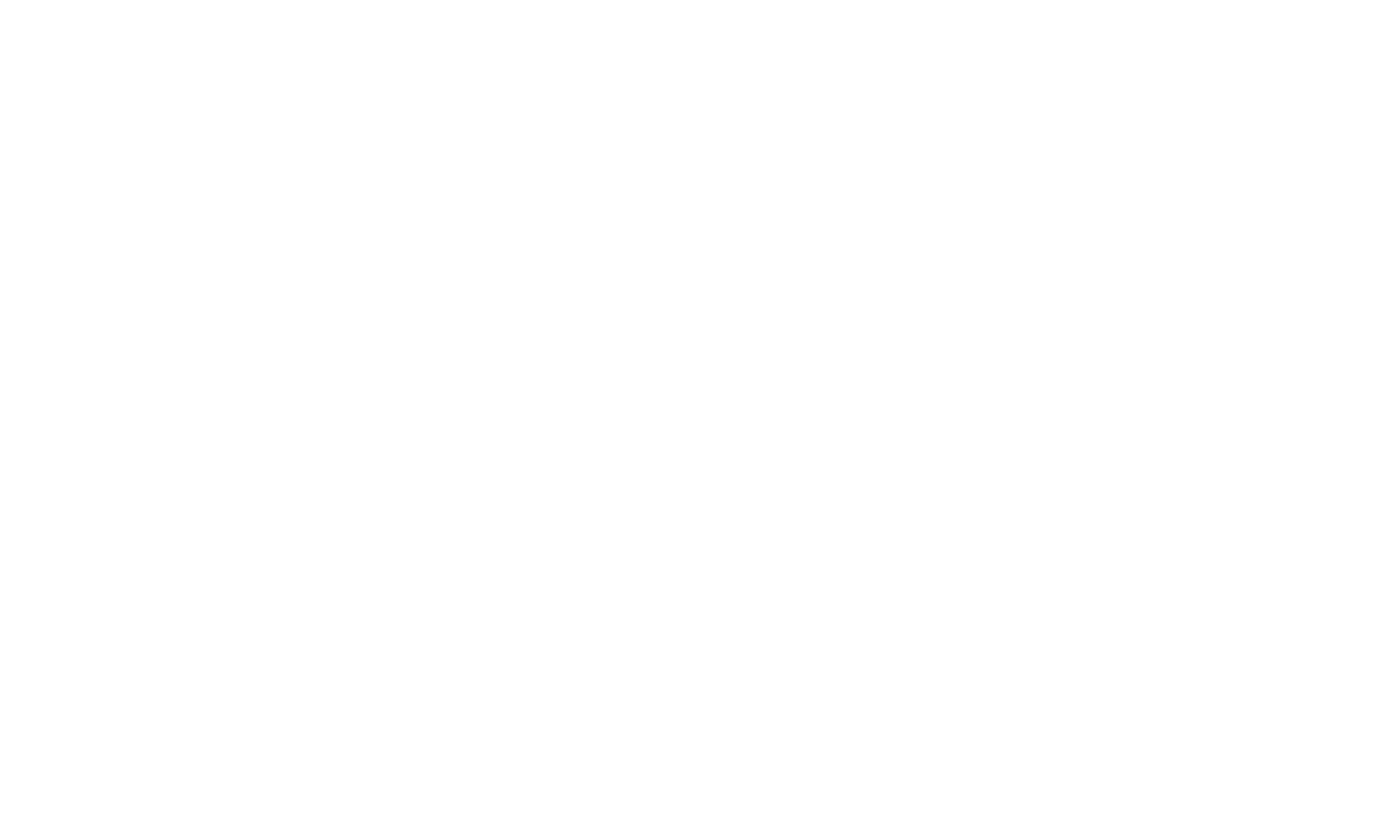
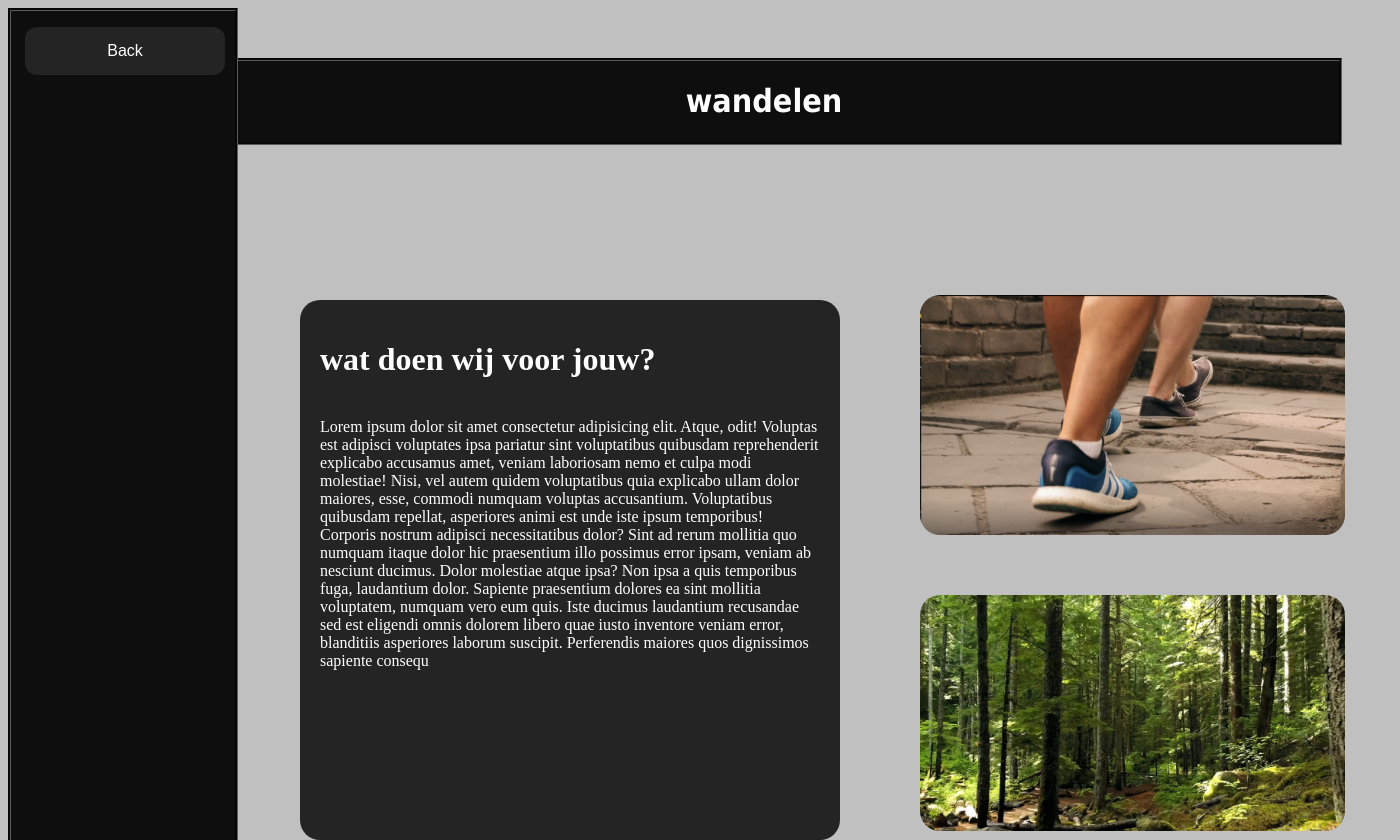
Before and after one commit to Deanmaister68/Ik-hou-van-hobby-s, a PHP site: page /Wandelen/Index.html in a window 1400 px wide. Before the commit the page is empty. Before the commit the page ends 800 px from the top, so only its background shows below. Run offline with PHP 8.4, Linux system fonts and the light colour scheme.

Commit message:
eerste update wandelen

```diff
--- a/Evenementen/Wandelen/Index.html
+++ b/Evenementen/Wandelen/Index.html
@@ -0,0 +1,51 @@
+<!DOCTYPE html>
+<html lang="en">
+<head>
+    <meta charset="UTF-8">
+    <meta http-equiv="X-UA-Compatible" content="IE=edge">
+    <meta name="viewport" content="width=device-width, initial-scale=1.0">
+    <title>Document</title>
+
+    <link rel="stylesheet" href="wandelen.css">
+
+</head>
+<body>
+
+    <!--Header-->
+
+    <Header>
+        <h1 class="Hoofdtext">wandelen</h1>
+
+    </Header>
+
+    <!--Sidebox-->
+
+    <div id="sidebox">
+
+        <a href="../Index_Evenementen.html"> <button class="button"> Back </button></a>
+
+    </div>
+
+    <!--Boxen-->
+
+    <div id="box1">
+        <h1>
+            wat doen wij voor jouw?
+        </h1>
+        <br>
+        Lorem ipsum dolor sit amet consectetur adipisicing elit. Atque, odit! Voluptas est adipisci voluptates ipsa pariatur sint voluptatibus quibusdam reprehenderit explicabo accusamus amet, veniam laboriosam nemo et culpa modi molestiae!
+        Nisi, vel autem quidem voluptatibus quia explicabo ullam dolor maiores, esse, commodi numquam voluptas accusantium. Voluptatibus quibusdam repellat, asperiores animi est unde iste ipsum temporibus! Corporis nostrum adipisci necessitatibus dolor?
+        Sint ad rerum mollitia quo numquam itaque dolor hic praesentium illo possimus error ipsam, veniam ab nesciunt ducimus. Dolor molestiae atque ipsa? Non ipsa a quis temporibus fuga, laudantium dolor.
+        Sapiente praesentium dolores ea sint mollitia voluptatem, numquam vero eum quis. Iste ducimus laudantium recusandae sed est eligendi omnis dolorem libero quae iusto inventore veniam error, blanditiis asperiores laborum suscipit.
+        Perferendis maiores quos dignissimos sapiente consequ
+
+    <div id="box2">
+        <img src="wandelen1.png">
+    </div>
+
+    <div id="box3">
+        <img src="wandelen2.png">
+    </div>
+
+</body>
+</html>
--- /dev/null
+++ b/Evenementen/Wandelen/wandelen.css
@@ -0,0 +1,92 @@
+body {
+
+    background-color: #C0C0C0;
+}
+
+header {
+    color: white;
+    float: right;
+    width: 1150px;
+    background-color: rgb(14, 14, 14);
+    border: 3px groove rgb(92, 92, 92);
+    text-align: center;
+    margin: 50px;
+    font-family: tahoma;
+}
+
+
+
+.button {
+    background-color: rgb(36, 36, 36);
+    border: none;
+    color: rgb(255, 255, 255);
+    padding: 15px 32px;
+    text-align: center;
+    text-decoration: none;
+    display: inline-block;
+    font-size: 16px;
+    margin: 4px 2px;
+    cursor: pointer;
+    border-radius: 12px;
+    width: 200px;
+  }
+  .button:hover {
+    background-color:#1de303;
+    transition: 0.7s;
+}
+
+
+#sidebox{
+
+    background-color: rgb(14, 14, 14);
+    width: 200px;
+    height: 175%;
+    padding: 12px;
+    border: 3px groove rgb(92, 92, 92);
+    position: fixed;
+}
+
+#box1 {
+
+    width: 500px;
+    height: 500px;
+    background-color:rgb(36, 36, 36);
+    border-radius: 20px;
+    position: relative;
+    top: 300px;
+    left: 300px;
+    padding: 20px;
+    color:white ;
+    position: absolute;
+}
+
+#box2 {
+
+    width: 425px;
+    height: 225px;
+    background-color:#C0C0C0;
+    border-radius: 20px;
+    position: absolute;
+    bottom: 300px;
+    left: 600px;
+    padding: 20px;
+}
+
+#box3 {
+
+    width: 425px;
+    height: 225px;
+    background-color:#C0C0C0;
+    border-radius: 20px;
+    position: absolute;
+    bottom: 0px;
+    left: 600px;
+    padding: 20px;
+
+}
+
+img{
+    width: 425px;
+    border-radius: 20px;
+
+}
--- a/Home/Index_Home.html
+++ b/Home/Index_Home.html
@@ -12,9 +12,10 @@
 <body>
    <div id="header"><h1>Ik hou van hobby's</h1></div>
     <div id="sidebox">
+
 <a href="#"> <button class="button"> Home </button></a>
 
-<a href="/Evenementen/Index_Evenementen.html"> <button class="button"> Evenementen</button></a>
+<a href="../Evenementen/Index_Evenementen.html"> <button class="button"> Evenementen</button></a>
 
 <a href="../About/Index_About.html"> <button class="button"> Over</button></a>
 
@@ -32,7 +33,7 @@
 <p id="CountUp"></p>
 <script src="script.js"></script>
 
-
+<img src="background.png" alt="background_border" id="mask">
 
 
 
```
Also changed, not shown: Evenementen/Style_Evenementen.css (+11 -0 lines), Home/homestyles.css (+12 -0 lines), Evenementen/Games/gaming.png (added), Evenementen/Wandelen/Logo2.png (added), Evenementen/Wandelen/wandelen1.png (added), Evenementen/Wandelen/wandelen2.png (added), Home/background.png (added).
